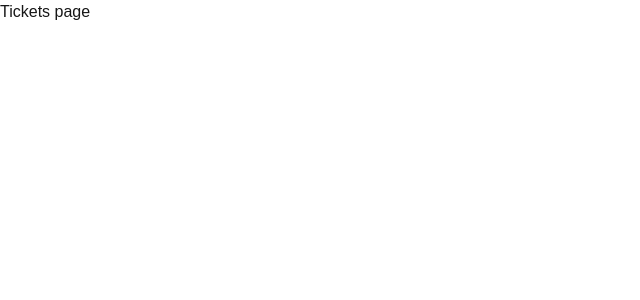
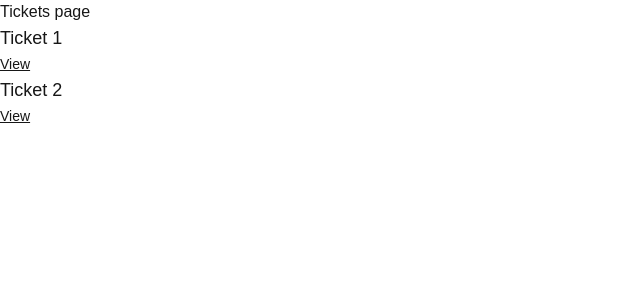
Before and after one commit to illusivesunrae/road-to-next, a Next.js app: page /tickets in a window 1280 px wide. Shown: the top 300 px of the page, without its empty margins (0-640 px from the left). Built offline with nearby package versions, Linux system fonts and the light colour scheme.

Commit message:
Created links to available tickets programmatically

```diff
--- a/src/app/page.tsx
+++ b/src/app/page.tsx
@@ -1,7 +1,13 @@
+import Link from "next/link";
+
 const HomePage = () => {
   return (
     <div>
       <h2>Homepage</h2>
+
+      <Link href="/tickets" className="underline">
+        Go to tickets
+      </Link>
     </div>
   );
 }
--- a/src/app/tickets/[ticketId]/page.tsx
+++ b/src/app/tickets/[ticketId]/page.tsx
@@ -1,3 +1,5 @@
+import { initialTickets } from "../../../data";
+
 type TicketPageProps = {
     params: {
         ticketId: string;
@@ -5,9 +7,16 @@ type TicketPageProps = {
 }
 
 const TicketPage = ({ params }: TicketPageProps) => {
+  const ticket = initialTickets.find((ticket) => ticket.id === params.ticketId)
+
+    if (!ticket) {
+      return <div>Ticket not found</div>;
+    }
+
     return (
       <div>
-        <h2>Ticket page {params.ticketId} </h2>
+        <h2 className="text-lg">{ticket.title}</h2>
+        <p className="text-sm">{ticket.content}</p>
       </div>
     );
   }
--- a/src/app/tickets/page.tsx
+++ b/src/app/tickets/page.tsx
@@ -1,7 +1,16 @@
+import Link from "next/link";
+import { initialTickets } from "../../data";
+
 const TicketsPage = () => {
     return (
       <div>
         <h2>Tickets page</h2>
+        {initialTickets.map((ticket) => (
+          <div key={ticket.id}>
+            <h3 className="text-lg">{ticket.title}</h3>
+            <Link href={`/tickets/${ticket.id}`} className="text-sm underline">View</Link>
+          </div>
+        ))}
       </div>
     );
   }
--- /dev/null
+++ b/src/data.ts
@@ -0,0 +1,14 @@
+export const initialTickets = [
+    {
+        id: "1",
+        title: "Ticket 1",
+        content: "This is the first ticket",
+        status: "DONE"
+    },
+    {
+        id: "2",
+        title: "Ticket 2",
+        content: "This is the second ticket",
+        status: "OPEN"
+    }
+]
```
